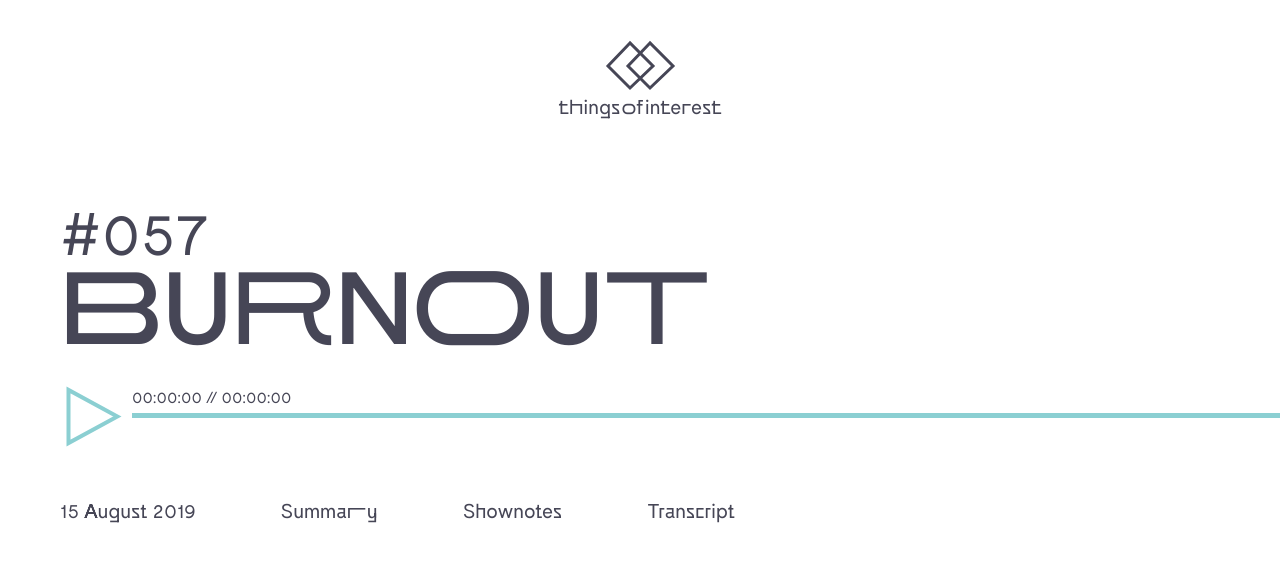
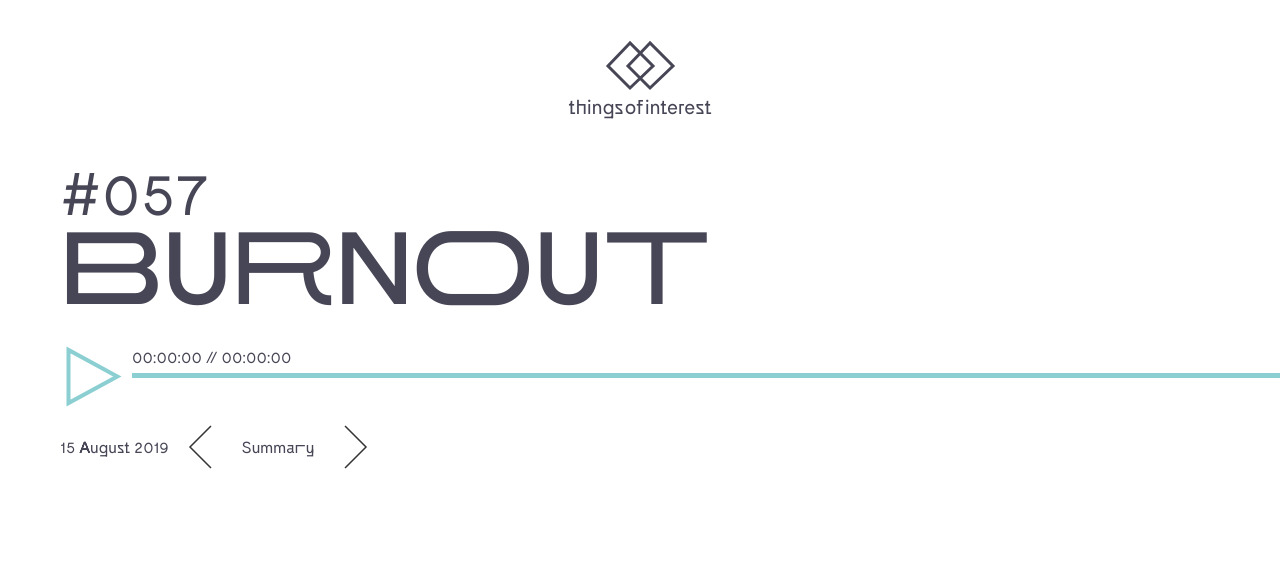
Before and after one commit to heisenburger/thingsofinterest, a Jekyll site: the page built from _posts/2019-08-16-burnout.md, in a window 1280 px wide. Shown: the top 562 px of the page. Built offline with Jekyll 4.4.1, drawn with Linux system fonts in a browser that asks for light colours.

Commit message:
episode details toggle

```diff
--- /dev/null
+++ b/_includes/episode-details.html
@@ -0,0 +1,32 @@
+<section class="episode-details">
+  <span>{{ page.date | date: "%-d %B %Y" }}</span>
+  <span class="hidden">Showing:</span>
+  {% if page.summary %}
+    <input type="radio" id="tab-summary" name="episode-details-tabs" class="tab" checked>
+    <label for="tab-summary" class="tab-label">Summary</label>
+  {% endif %}
+  {% if page.shownotes %}
+    <input type="radio" id="tab-shownotes" name="episode-details-tabs" class="tab">
+    <label for="tab-shownotes" class="tab-label">Shownotes</label>
+  {% endif %}
+  {% if page.transcript %}
+    <input type="radio" id="tab-transcript" name="episode-details-tabs" class="tab">
+    <label for="tab-transcript" class="tab-label">Transcript</label>
+  {% endif %}
+
+  {% if page.summary %}
+  <section class="summary">
+    {{ page.summary || markdownify }}
+  </section>
+  {% endif %}
+  {% if page.shownotes %}
+  <section class="shownotes">
+    {{ page.shownotes || markdownify }}
+  </section>
+  {% endif %}
+  {% if page.transcript %}
+  <section class="transcript">
+    {{ page.transcript || markdownify }}
+  </section>
+  {% endif %}
+</section>
--- a/_includes/episode.html
+++ b/_includes/episode.html
@@ -4,29 +4,8 @@
     <h1 class="episode-title">{{ page.title }}</h1>
   </header>
 
-  <div class="player anchor">
-    <button class="nbs player-button player-play" alt="Play">
-      {% include play.svg %}
-    </button>
-    <button class="nbs player-button player-pause" alt="Pause">
-      {% include pause.svg %}
-    </button>
-    <div class="player-time">
-      <span class="player-currenttime f-left t-cd">00:00:00</span> //
-      <span class="player-duration f-right t-cd">00:00:00</span>
-    </div>
-    <progress class="player-progress" value="0"></progress>
-    <audio id="player-audio" data-src={{ page.audiosrc }}></audio><!-- <a class="player-download" href={{ include.audio }} download>Download MP3</a> -->
-  </div>
+  {% include player.html %}
 
-  <nav class="episode-details">
-    <span>{{ page.date | date: "%-d %B %Y" }}</span>
-    <a href="" class="active">Summary</a>
-    <a href="" class="">Shownotes</a>
-    <a href="" class="">Transcript</a>
-  </nav>
+  {% include episode-details.html %}
 
-  <section class="summary">
-    {{ page.summary }}
-  </section>
 </article>
--- /dev/null
+++ b/_includes/player.html
@@ -0,0 +1,14 @@
+<div class="player anchor">
+  <button class="nbs player-button player-play" alt="Play">
+    {% include play.svg %}
+  </button>
+  <button class="nbs player-button player-pause" alt="Pause">
+    {% include pause.svg %}
+  </button>
+  <div class="player-time">
+    <span class="player-currenttime f-left t-cd">00:00:00</span> //
+    <span class="player-duration f-right t-cd">00:00:00</span>
+  </div>
+  <progress class="player-progress" value="0"></progress>
+  <audio id="player-audio" data-src={{ page.audiosrc }}></audio><!-- <a class="player-download" href={{ include.audio }} download>Download MP3</a> -->
+</div>
--- a/_sass/_episode.scss
+++ b/_sass/_episode.scss
@@ -2,7 +2,9 @@
   margin: var(--u4) 0;
 }
 
+// --------------
 // Episode titles
+// --------------
 
 .episode-index {
   @extend .f-dsp;
@@ -20,14 +22,16 @@
   font-variation-settings: 'wdth' 350;
 }
 
+// ------
 // Player
+// ------
 
 $player-button-height: 63px;
 $player-playbutton-width: 72px;
 $player-pausebutton-width: 76px;
 
 .player {
-  margin: var(--u4) 0;
+  margin: var(--u4) 0 0;
 }
 
 .player-button {
@@ -115,24 +119,17 @@
   }
 }
 
+// ---------------
 // Episode details
+// ---------------
 
 .episode-details {
-  @extend .display;
-  @extend .regular;
-  @extend .f-med;
-
-  span, a {
-    display: inline-block;
-    margin-right: var(--u8);
-  }
-
-  a {
-    @extend .sneakylink;
-  }
-
-  a.active {
-    font-variation-settings: 'wdth' 500;
+  @extend .anchor;
+  & > span,
+  & > label {
+    @extend .display;
+    padding-top: var(--u2);
+    padding-bottom: var(--u2);
   }
 }
 
@@ -141,6 +138,67 @@
 .summary,
 .shownotes,
 .transcript {
-  margin: var(--u4) 0;
+  position: absolute;
+  top: 0;
+  opacity: 0;
+  height: 0;
+  overflow: hidden;
+  margin: var(--u8) 0 var(--u4);
   max-width: $measure-width;
+  transform: translateY(calc( -1 * var(--u2)));
+  transition: opacity $transit-short, transform $transit-med;
 }
+
+// Hide/show behaviour
+
+.tab {
+  @extend .hidden;
+}
+
+.tab-label {
+  @extend .anchor;
+  display: inline-block;
+  padding-left: var(--u4);
+  padding-right: var(--u4);
+  width: calc( 20 * var(--u1) );
+  font-variation-settings: 'wdth' 100;
+  text-align: center;
+  transition: $transit-short;
+  &:hover {
+    cursor: pointer;
+    font-variation-settings: 'wdth' 500;
+    transition: $transit-short;
+  }
+}
+
+.tab#tab-summary:checked ~ label[for="tab-summary"],
+.tab#tab-shownotes:checked ~ label[for="tab-shownotes"],
+.tab#tab-transcript:checked ~ label[for="tab-transcript"] {
+  font-variation-settings: 'wdth' 300;
+  transition: $transit-med;
+  &::before,&::after {
+    content: url(/images/chevron.svg);
+    color: inherit;
+    stroke: 1px;
+    position: absolute;
+    top: var(--u1);
+    opacity: 0.8;
+  }
+  &::before {
+    left: var(--u1);
+  }
+  &::after {
+    right: var(--u1);
+    transform: rotateY(180deg);
+  }
+}
+
+.tab#tab-summary:checked ~ .summary,
+.tab#tab-shownotes:checked ~ .shownotes,
+.tab#tab-transcript:checked ~ .transcript {
+  opacity: 1;
+  transform: translateY(0);
+  height: initial;
+  overflow: initial;
+  transition: opacity $transit-short, transform $transit-med, height $transit-short;
+}
--- a/_sass/_logonav.scss
+++ b/_sass/_logonav.scss
@@ -4,7 +4,8 @@
 $logo-width: 71px;
 
 .logonav {
-  padding: var(--u2) 0 var(--u4);
+  padding: var(--u2) 0 0;
+  margin-bottom: var(--u4);
 }
 
 .logo,
@@ -26,7 +27,7 @@
     @extend .regular;
     word-spacing: -0.2em;
     text-transform: lowercase;
-    font-variation-settings: 'wdth' 200;
+    font-variation-settings: 'wdth' 100;
     text-align: center;
     transition: $transit-med;
     a {
@@ -78,9 +79,11 @@
     @extend .sneakylink;
     padding: var(--u1);
     pointer-events: none;
+    font-variation-settings: 'wdth' 100;
+    transition: $transit-short;
     &:hover {
       font-variation-settings: 'wdth' 300;
-      transition: font-stretch $transit-short;
+      transition: $transit-short;
     }
   }
 }
@@ -92,7 +95,7 @@
 
     // logo animates out
     .logo-left, .logo-right {
-      transition: transform $transit-short ease-in-out $transit-short;
+      transition: transform $transit-short ease-in-out 0.5s;
     }
     .logo-left {
       transform: translateX(-50vw);
@@ -108,10 +111,9 @@
     // nav reveals itself
     .platformlinks {
       opacity: 1;
-      transition: opacity $transit-med ease-in-out $transit-short;
+      transition: opacity $transit-med ease-in-out 0.6s;
       a {
         pointer-events: auto;
-        transition: $transit-short;
       }
     }
   }
```
Also changed, not shown: index.html (+43 -1 lines), _includes/chevron.svg (added), _includes/pause.svg, images/chevron.svg (added).
